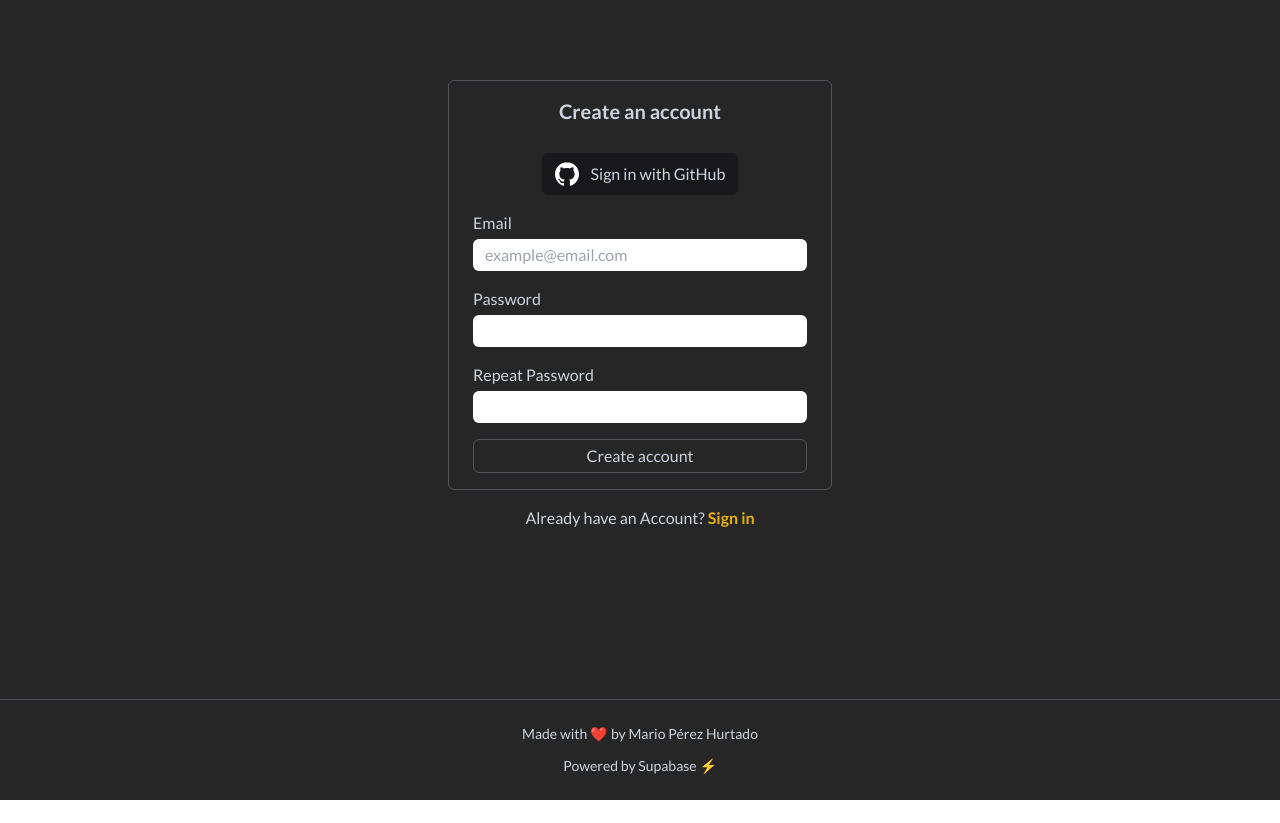
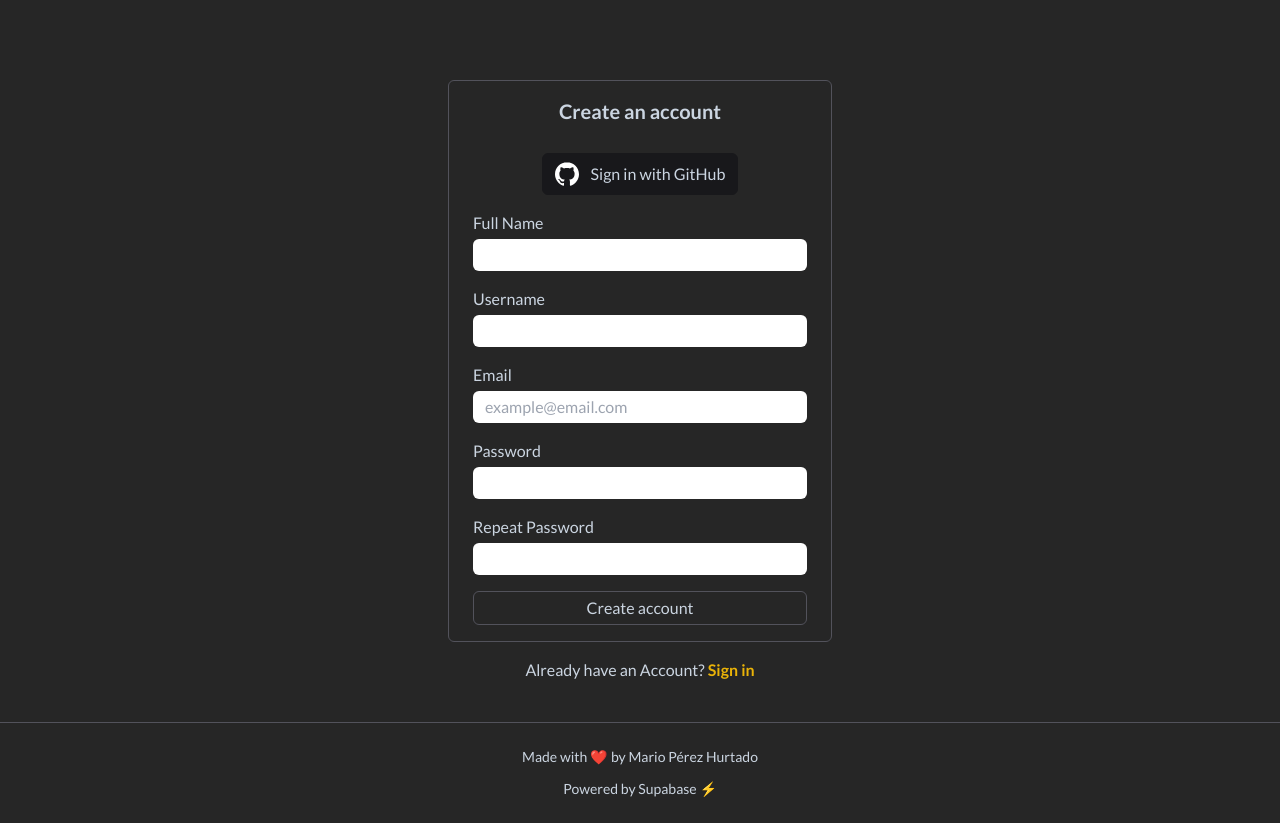
Before and after one commit to marioperezhurtado/DatsCap, a React (Vite) app: page /signup in a window 1280 px wide. Before the commit the page ends 800 px from the top, so only its background shows below. Built offline with nearby package versions, Linux system fonts and the light colour scheme; no server answers.

Commit message:
Adding full name and username on signup

```diff
--- a/src/contexts/AuthContext.jsx
+++ b/src/contexts/AuthContext.jsx
@@ -11,8 +11,17 @@ export function AuthProvider({ children }) {
   const [session, setSession] = useState(null)
   const [loading, setLoading] = useState(true)
 
-  const signUp = async ({ email, password }) => {
-    const { error } = await supabase.auth.signUp({ email, password })
+  const signUp = async ({ fullName, username, email, password }) => {
+    const { error } = await supabase.auth.signUp({
+      email,
+      password,
+      options: {
+        data: {
+          full_name: fullName,
+          username: username
+        }
+      }
+    })
     if (error) throw Error('Failed to create account')
   }
 
@@ -21,6 +30,7 @@ export function AuthProvider({ children }) {
       email,
       password
     })
+
     if (error) throw Error('Failed to sign in')
   }
 
--- a/src/pages/SignUp/SignUp.jsx
+++ b/src/pages/SignUp/SignUp.jsx
@@ -17,7 +17,13 @@ export default function SignUp() {
     error: signUpError,
     mutate
   } = useMutation({
-    mutationFn: ({ email, password }) => signUp({ email, password }),
+    mutationFn: ({ fullName, username, email, password }) =>
+      signUp({
+        fullName,
+        username,
+        email,
+        password
+      }),
     onSuccess: () => {
       setSuccess('Check your email for the confirmation link')
       formRef.current.reset()
@@ -27,16 +33,18 @@ export default function SignUp() {
   const signUpHandler = (e) => {
     e.preventDefault()
 
+    const fullName = formRef.current.fullName.value
+    const username = formRef.current.username.value
     const email = formRef.current.email.value
     const password = formRef.current.password.value
     const passwordRepeat = formRef.current.passwordRepeat.value
 
-    if (!email || !password || !passwordRepeat) {
+    if (!fullName || !username || !email || !password || !passwordRepeat) {
       setValidationError('There are missing fields')
       return
     }
 
-    mutate({ email, password })
+    mutate({ fullName, username, email, password })
   }
 
   return (
@@ -49,6 +57,24 @@ export default function SignUp() {
         <SocialLogin />
         {success && <p className="text-green-500">{success}</p>}
         {validationError && <p className="text-red-500">{validationError}</p>}
+        <div className="flex flex-col gap-1">
+          <label htmlFor="fullName">Full Name</label>
+          <input
+            type="text"
+            name="fullName"
+            autoComplete="your-full-name"
+            className="px-3 py-1 text-black rounded-md"
+          />
+        </div>
+        <div className="flex flex-col gap-1">
+          <label htmlFor="username">Username</label>
+          <input
+            type="text"
+            name="username"
+            autoComplete="your-username"
+            className="px-3 py-1 text-black rounded-md"
+          />
+        </div>
         <div className="flex flex-col gap-1">
           <label htmlFor="email">Email</label>
           <input
@@ -82,7 +108,9 @@ export default function SignUp() {
           className="px-3 py-1 border rounded-md border-zinc-600">
           Create account
         </button>
-        {signUpError && <p className="mt-4 text-red-500">{signUpError}</p>}
+        {signUpError && (
+          <p className="mt-4 text-red-500">{signUpError.message}</p>
+        )}
       </form>
       <p className="mt-4 text-center">
         Already have an Account?{' '}
```
